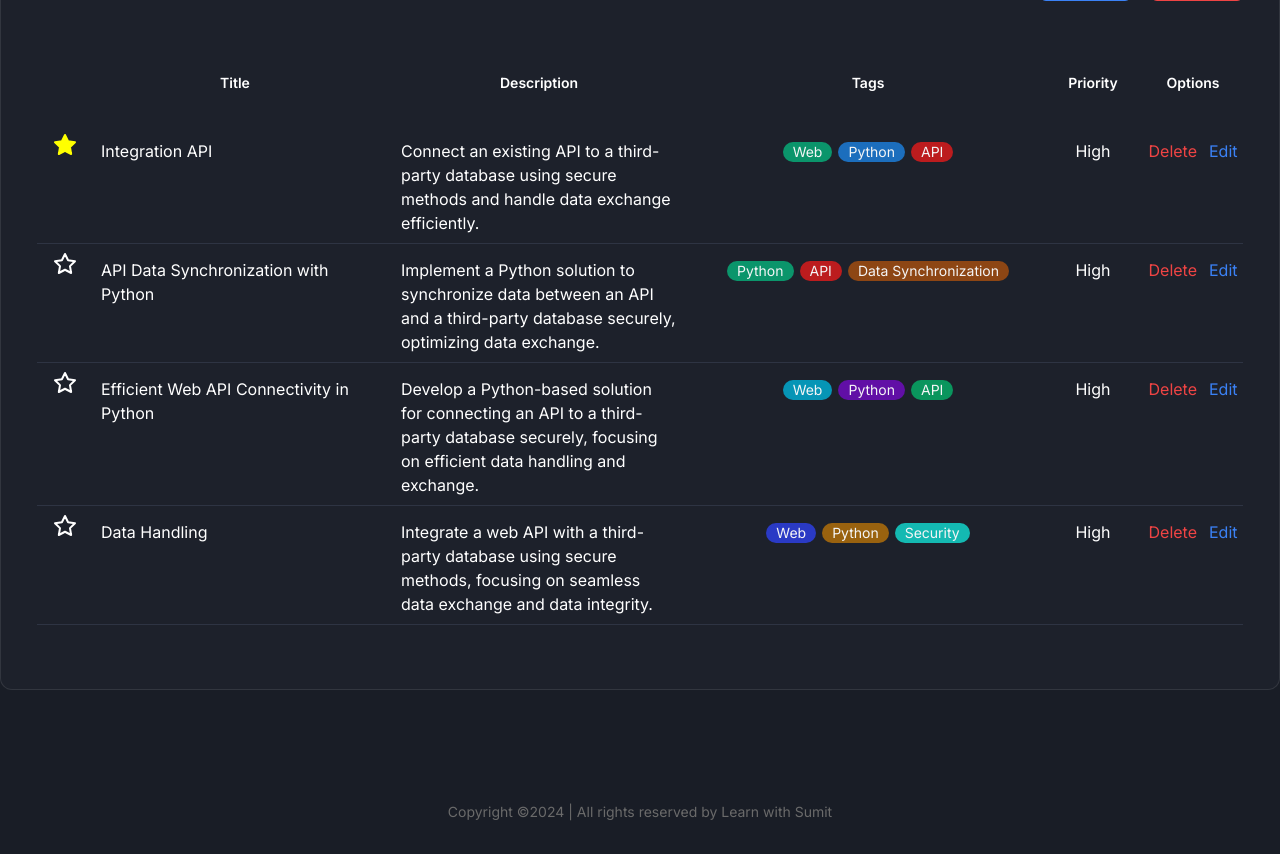
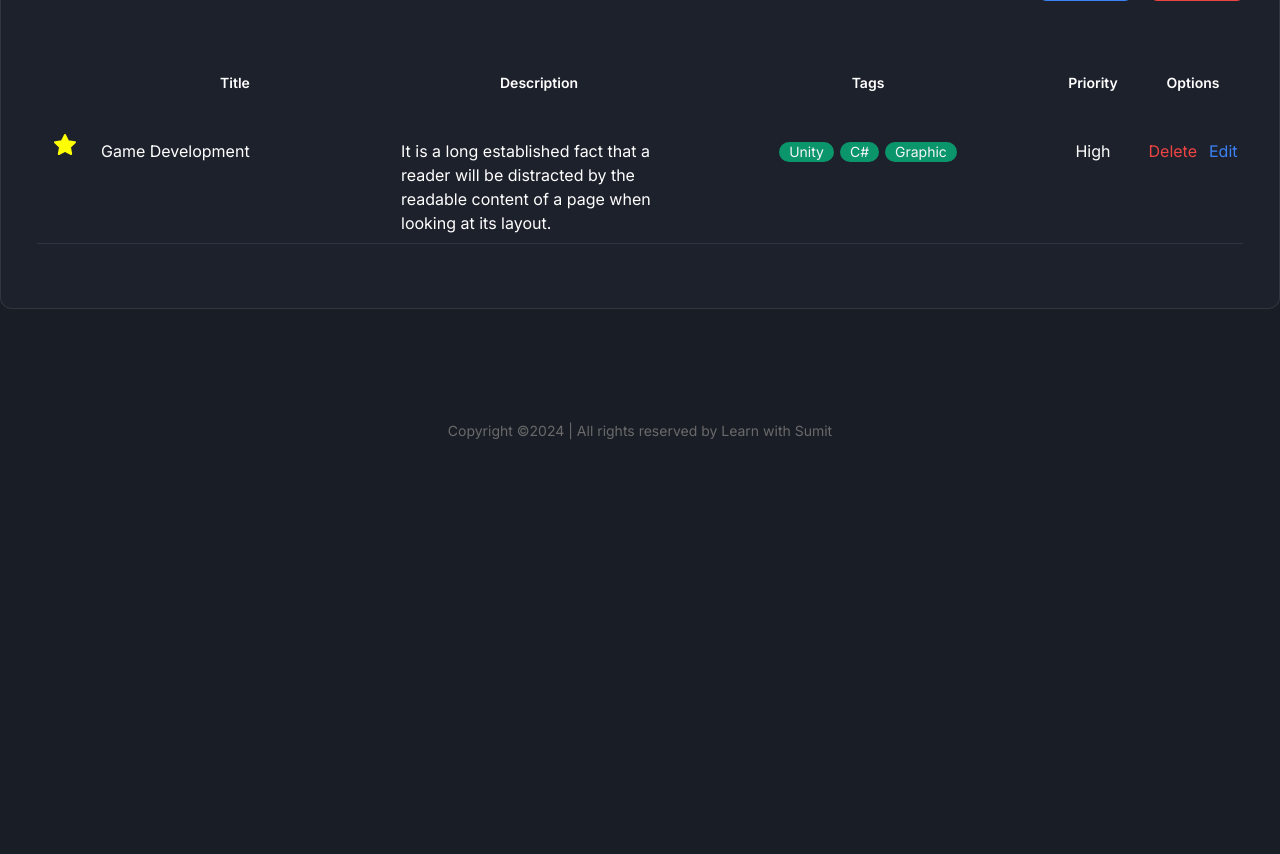
Before and after one commit to devsabbirhossain/react-tasker, a React (Vite) app: page / in a window 1280 px wide. Shown: the part 780-1634 px from the top of the page. After the commit the page ends 1253 px from the top, so only its background shows below. Built offline with nearby package versions, Linux system fonts and the light colour scheme.

Commit message:
add dynamic data to list

```diff
--- a/src/components/TaskBoard.jsx
+++ b/src/components/TaskBoard.jsx
@@ -1,8 +1,21 @@
+import { useState } from "react";
 import ActionTask from "./taskBoard/ActionTask";
 import ListTask from "./taskBoard/ListTask";
 import SearchTask from "./taskBoard/SearchTask";
 
 const TaskBoard = () => {
+  const taskList = {
+    id: crypto.randomUUID(),
+    title: "Game Development",
+    description:
+      "It is a long established fact that a reader will be distracted by the readable content of a page when looking at its layout. ",
+    tags: ["Unity", "C#", "Graphic"],
+    priority: "High",
+    isFavorite: true,
+  };
+
+  const [tasks, setTasks] = useState([taskList]);
+
   return (
     <section className="mb-20" id="tasks">
       <div className="container">
@@ -11,7 +24,7 @@ const TaskBoard = () => {
         </div>
         <div className="rounded-xl border border-[rgba(206,206,206,0.12)] bg-[#1D212B] px-6 py-8 md:px-9 md:py-16">
           <ActionTask />
-          <ListTask />
+          <ListTask tasks={tasks} />
         </div>
       </div>
     </section>
--- a/src/components/taskBoard/ListTask.jsx
+++ b/src/components/taskBoard/ListTask.jsx
@@ -1,4 +1,4 @@
-const ListTask = () => {
+const ListTask = ({ tasks }) => {
   return (
     <div className="overflow-auto">
       <table className="table-fixed overflow-auto xl:w-full">
@@ -28,7 +28,10 @@ const ListTask = () => {
           </tr>
         </thead>
         <tbody>
-          <tr className="border-b border-[#2E3443] [&>td]:align-baseline [&>td]:px-4 [&>td]:py-2">
+          {tasks.map((task) => (
+            <tr
+              key={task.id}
+              className="border-b border-[#2E3443] [&>td]:align-baseline [&>td]:px-4 [&>td]:py-2">
               <td>
                 <svg
                   xmlns="http://www.w3.org/2000/svg"
@@ -45,33 +48,22 @@ const ListTask = () => {
                   <path d="M12 17.75l-6.172 3.245l1.179 -6.873l-5 -4.867l6.9 -1l3.086 -6.253l3.086 6.253l6.9 1l-5 4.867l1.179 6.873z" />
                 </svg>
               </td>
-            <td>Integration API</td>
+              <td>{task.title}</td>
               <td>
-              <div>
-                Connect an existing API to a third-party database using secure
-                methods and handle data exchange efficiently.
-              </div>
+                <div>{task.description}</div>
               </td>
               <td>
                 <ul className="flex justify-center gap-1.5 flex-wrap">
-                <li>
+                  {task.tags.map((tag) => (
+                    <li key={tag}>
                       <span className="inline-block h-5 whitespace-nowrap rounded-[45px] bg-[#00D991A1] px-2.5 text-sm capitalize text-[#F4F5F6]">
-                    Web
+                        {tag}
                       </span>
                     </li>
-                <li>
-                  <span className="inline-block h-5 whitespace-nowrap rounded-[45px] bg-[#1C92FFB0] px-2.5 text-sm capitalize text-[#F4F5F6]">
-                    Python
-                  </span>
-                </li>
-                <li>
-                  <span className="inline-block h-5 whitespace-nowrap rounded-[45px] bg-[#FE1A1AB5] px-2.5 text-sm capitalize text-[#F4F5F6]">
-                    API
-                  </span>
-                </li>
+                  ))}
                 </ul>
               </td>
-            <td className="text-center">High</td>
+              <td className="text-center">{task.priority}</td>
               <td>
                 <div className="flex items-center justify-center space-x-3">
                   <button className="text-red-500">Delete</button>
@@ -79,160 +71,7 @@ const ListTask = () => {
                 </div>
               </td>
             </tr>
-          <tr className="border-b border-[#2E3443] [&>td]:align-baseline [&>td]:px-4 [&>td]:py-2">
-            <td>
-              <svg
-                xmlns="http://www.w3.org/2000/svg"
-                className="icon icon-tabler icon-tabler-star"
-                width="24"
-                height="24"
-                viewBox="0 0 24 24"
-                strokeWidth="2"
-                stroke="currentColor"
-                fill="none"
-                strokeLinecap="round"
-                strokeLinejoin="round">
-                <path stroke="none" d="M0 0h24v24H0z" fill="none" />
-                <path d="M12 17.75l-6.172 3.245l1.179 -6.873l-5 -4.867l6.9 -1l3.086 -6.253l3.086 6.253l6.9 1l-5 4.867l1.179 6.873z" />
-              </svg>
-            </td>
-            <td>API Data Synchronization with Python</td>
-            <td>
-              <div>
-                Implement a Python solution to synchronize data between an API
-                and a third-party database securely, optimizing data exchange.
-              </div>
-            </td>
-            <td>
-              <ul className="flex justify-center gap-1.5 flex-wrap">
-                <li>
-                  <span className="inline-block h-5 whitespace-nowrap rounded-[45px] bg-[#00D991A1] px-2.5 text-sm capitalize text-[#F4F5F6]">
-                    Python
-                  </span>
-                </li>
-                <li>
-                  <span className="inline-block h-5 whitespace-nowrap rounded-[45px] bg-[#FE1A1AB5] px-2.5 text-sm capitalize text-[#F4F5F6]">
-                    API
-                  </span>
-                </li>
-                <li>
-                  <span className="inline-block h-5 whitespace-nowrap rounded-[45px] bg-[#BD560BB2] px-2.5 text-sm capitalize text-[#F4F5F6]">
-                    Data Synchronization
-                  </span>
-                </li>
-              </ul>
-            </td>
-            <td className="text-center">High</td>
-            <td>
-              <div className="flex items-center justify-center space-x-3">
-                <button className="text-red-500">Delete</button>
-                <button className="text-blue-500">Edit</button>
-              </div>
-            </td>
-          </tr>
-          <tr className="border-b border-[#2E3443] [&>td]:align-baseline [&>td]:px-4 [&>td]:py-2">
-            <td>
-              <svg
-                xmlns="http://www.w3.org/2000/svg"
-                className="icon icon-tabler icon-tabler-star"
-                width="24"
-                height="24"
-                viewBox="0 0 24 24"
-                strokeWidth="2"
-                stroke="currentColor"
-                fill="none"
-                strokeLinecap="round"
-                strokeLinejoin="round">
-                <path stroke="none" d="M0 0h24v24H0z" fill="none" />
-                <path d="M12 17.75l-6.172 3.245l1.179 -6.873l-5 -4.867l6.9 -1l3.086 -6.253l3.086 6.253l6.9 1l-5 4.867l1.179 6.873z" />
-              </svg>
-            </td>
-            <td>Efficient Web API Connectivity in Python</td>
-            <td>
-              <div>
-                Develop a Python-based solution for connecting an API to a
-                third-party database securely, focusing on efficient data
-                handling and exchange.
-              </div>
-            </td>
-            <td>
-              <ul className="flex justify-center gap-1.5 flex-wrap">
-                <li>
-                  <span className="inline-block h-5 whitespace-nowrap rounded-[45px] bg-[#00B2D9CC] px-2.5 text-sm capitalize text-[#F4F5F6]">
-                    Web
-                  </span>
-                </li>
-                <li>
-                  <span className="inline-block h-5 whitespace-nowrap rounded-[45px] bg-[#8407E6A8] px-2.5 text-sm capitalize text-[#F4F5F6]">
-                    Python
-                  </span>
-                </li>
-                <li>
-                  <span className="inline-block h-5 whitespace-nowrap rounded-[45px] bg-[#07AC67D6] px-2.5 text-sm capitalize text-[#F4F5F6]">
-                    API
-                  </span>
-                </li>
-              </ul>
-            </td>
-            <td className="text-center">High</td>
-            <td>
-              <div className="flex items-center justify-center space-x-3">
-                <button className="text-red-500">Delete</button>
-                <button className="text-blue-500">Edit</button>
-              </div>
-            </td>
-          </tr>
-          <tr className="border-b border-[#2E3443] [&>td]:align-baseline [&>td]:px-4 [&>td]:py-2">
-            <td>
-              <svg
-                xmlns="http://www.w3.org/2000/svg"
-                className="icon icon-tabler icon-tabler-star"
-                width="24"
-                height="24"
-                viewBox="0 0 24 24"
-                strokeWidth="2"
-                stroke="currentColor"
-                fill="none"
-                strokeLinecap="round"
-                strokeLinejoin="round">
-                <path stroke="none" d="M0 0h24v24H0z" fill="none" />
-                <path d="M12 17.75l-6.172 3.245l1.179 -6.873l-5 -4.867l6.9 -1l3.086 -6.253l3.086 6.253l6.9 1l-5 4.867l1.179 6.873z" />
-              </svg>
-            </td>
-            <td>Data Handling</td>
-            <td>
-              <div>
-                Integrate a web API with a third-party database using secure
-                methods, focusing on seamless data exchange and data integrity.
-              </div>
-            </td>
-            <td>
-              <ul className="flex justify-center gap-1.5 flex-wrap">
-                <li>
-                  <span className="inline-block h-5 whitespace-nowrap rounded-[45px] bg-[#2F43F8BF] px-2.5 text-sm capitalize text-[#F4F5F6]">
-                    Web
-                  </span>
-                </li>
-                <li>
-                  <span className="inline-block h-5 whitespace-nowrap rounded-[45px] bg-[#AE6D0BDB] px-2.5 text-sm capitalize text-[#F4F5F6]">
-                    Python
-                  </span>
-                </li>
-                <li>
-                  <span className="inline-block h-5 whitespace-nowrap rounded-[45px] bg-[#10FBEDB2] px-2.5 text-sm capitalize text-[#F4F5F6]">
-                    Security
-                  </span>
-                </li>
-              </ul>
-            </td>
-            <td className="text-center">High</td>
-            <td>
-              <div className="flex items-center justify-center space-x-3">
-                <button className="text-red-500">Delete</button>
-                <button className="text-blue-500">Edit</button>
-              </div>
-            </td>
-          </tr>
+          ))}
         </tbody>
       </table>
     </div>
```
Lines whose indentation alone changed are shown as unchanged.
